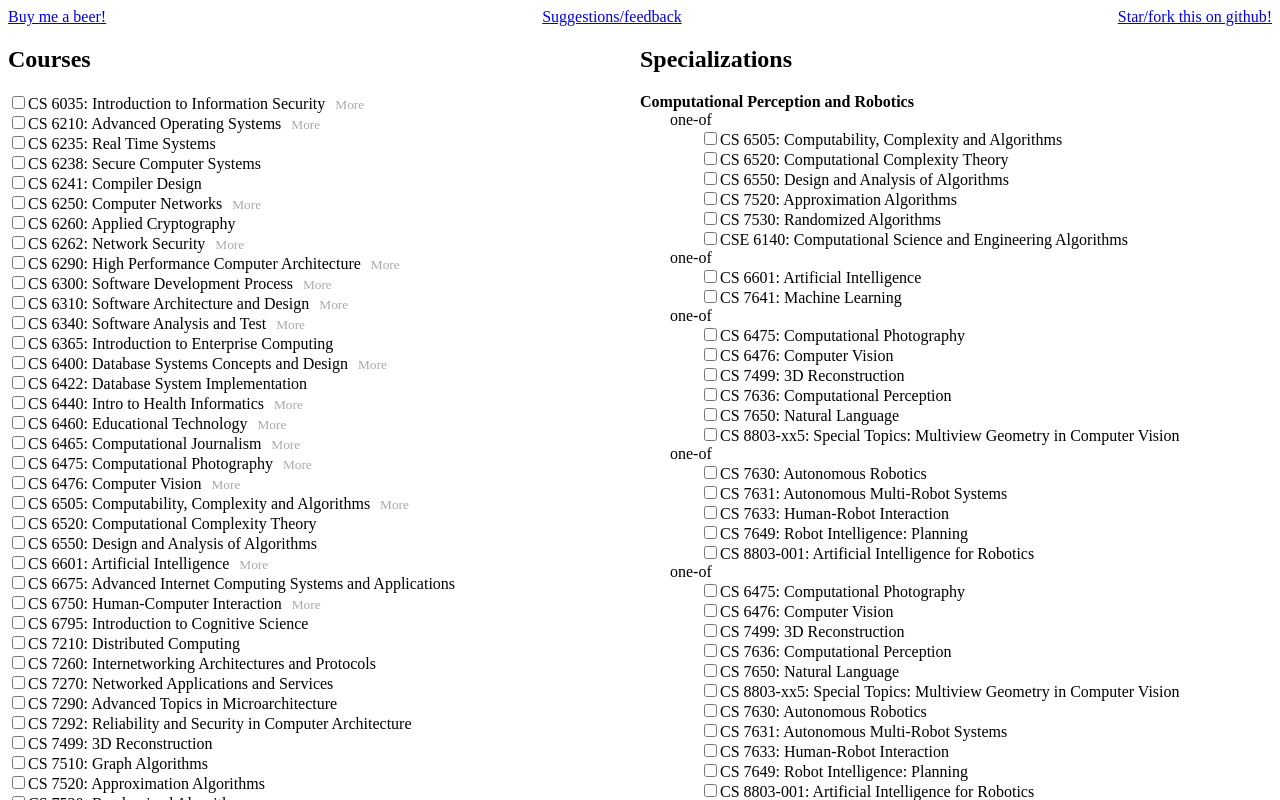
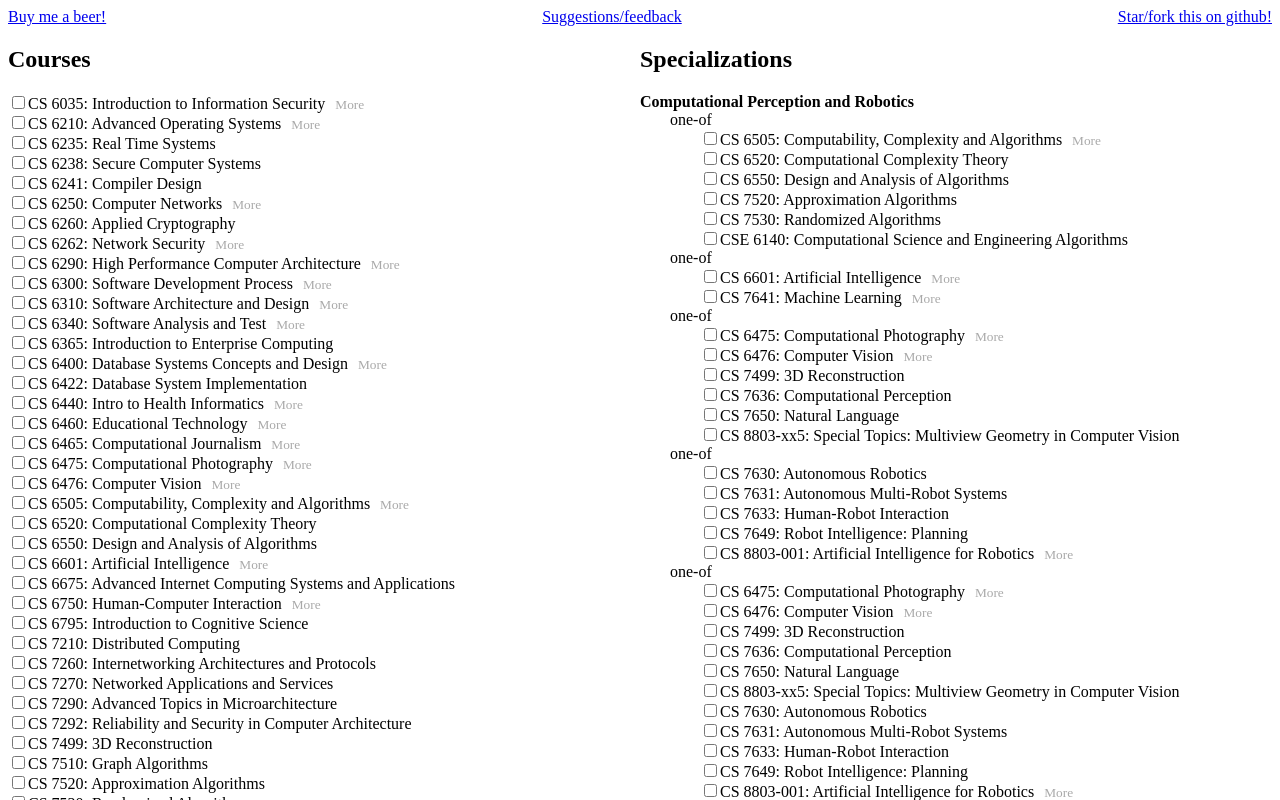
Before and after one commit to jeanbza/git-course-map, a React app: page / in a window 1280 px wide. Shown: the top 800 px of the page. Built offline with nearby package versions, Linux system fonts and the light colour scheme.

Commit message:
More/less on specialization courses. Refactored course to take a course
Signed-off-by: Jean de Klerk <jadekler@gmail.com>

```diff
--- a/src/components/Course.js
+++ b/src/components/Course.js
@@ -7,7 +7,9 @@ class Course extends React.Component {
   }
 
   render() {
-    const {code, name, taken, clickHandler, more} = this.props
+    const {course, taken, clickHandler} = this.props
+    const {code, name, more} = course
+
     const buttonText = this.state.showMoreNotLess ? 'Less' : 'More'
     const button = more ?
       <small className="more" onClick={this.handleMoreClick.bind(this)}>{buttonText}</small> :
--- a/src/components/CoursesApp.js
+++ b/src/components/CoursesApp.js
@@ -41,11 +41,9 @@ class CourseApp extends React.Component {
       .sort((a, b) => a.code.localeCompare(b.code))
       .map(course =>
         <Course key={course.code}
-                code={course.code}
-                name={course.name}
+                course={course}
                 taken={this.state[course.code]}
-                clickHandler={_ => this.clickHandler(course.code)}
-                more={course.more}/>)
+                clickHandler={_ => this.clickHandler(course.code)}/>)
   }
 
   specializationList() {
@@ -53,7 +51,6 @@ class CourseApp extends React.Component {
       .sort((a, b) => a.name.localeCompare(b.name))
       .map(specialization =>
         <Specialization key={specialization.name}
-                        courses={courses}
                         checkedCourses={this.state}
                         specialization={specialization}
                         courseClickHandler={this.clickHandler.bind(this)}/>)
--- a/src/components/RequiredGroup.js
+++ b/src/components/RequiredGroup.js
@@ -1,22 +1,24 @@
 import React from 'react'
 
 import Course from './Course'
+import courses from '../courses'
 
-export default ({allCourses, checkedCourses, type, groupCourses, courseClickHandler}) => {
-  const courseNamesByCode = allCourses.reduce((map, course) => {
-    map[course.code] = course.name
+export default ({checkedCourses, type, groupCourses, courseClickHandler}) => {
+  const coursesKeyedByCode = courses.reduce((map, course) => {
+    map[course.code] = course
     return map
   }, {})
-  const courses = groupCourses.map(courseCode =>
-    <Course key={courseCode}
-            code={courseCode}
-            taken={checkedCourses[courseCode]}
-            name={courseNamesByCode[courseCode]}
-            clickHandler={_ => courseClickHandler(courseCode)}/>)
+
+  const displayCourses = groupCourses.map(courseCode => {
+    return <Course key={courseCode}
+                   course={coursesKeyedByCode[courseCode]}
+                   taken={checkedCourses[courseCode]}
+                   clickHandler={_ => courseClickHandler(courseCode)}/>
+  })
   return (
     <div>
       {type}
-      <div className="inset"> {courses}</div>
+      <div className="inset"> {displayCourses}</div>
     </div>
   )
 }
--- a/src/components/Specialization.js
+++ b/src/components/Specialization.js
@@ -2,11 +2,10 @@ import React from 'react'
 
 import RequiredGroup from './RequiredGroup'
 
-export default ({courses, checkedCourses, specialization, courseClickHandler}) => {
+export default ({checkedCourses, specialization, courseClickHandler}) => {
   const {name, required} = specialization
   const groups = required.map((group, i) =>
     <RequiredGroup key={i}
-                   allCourses={courses}
                    checkedCourses={checkedCourses}
                    type={group.type}
                    groupCourses={group.courses}
```
